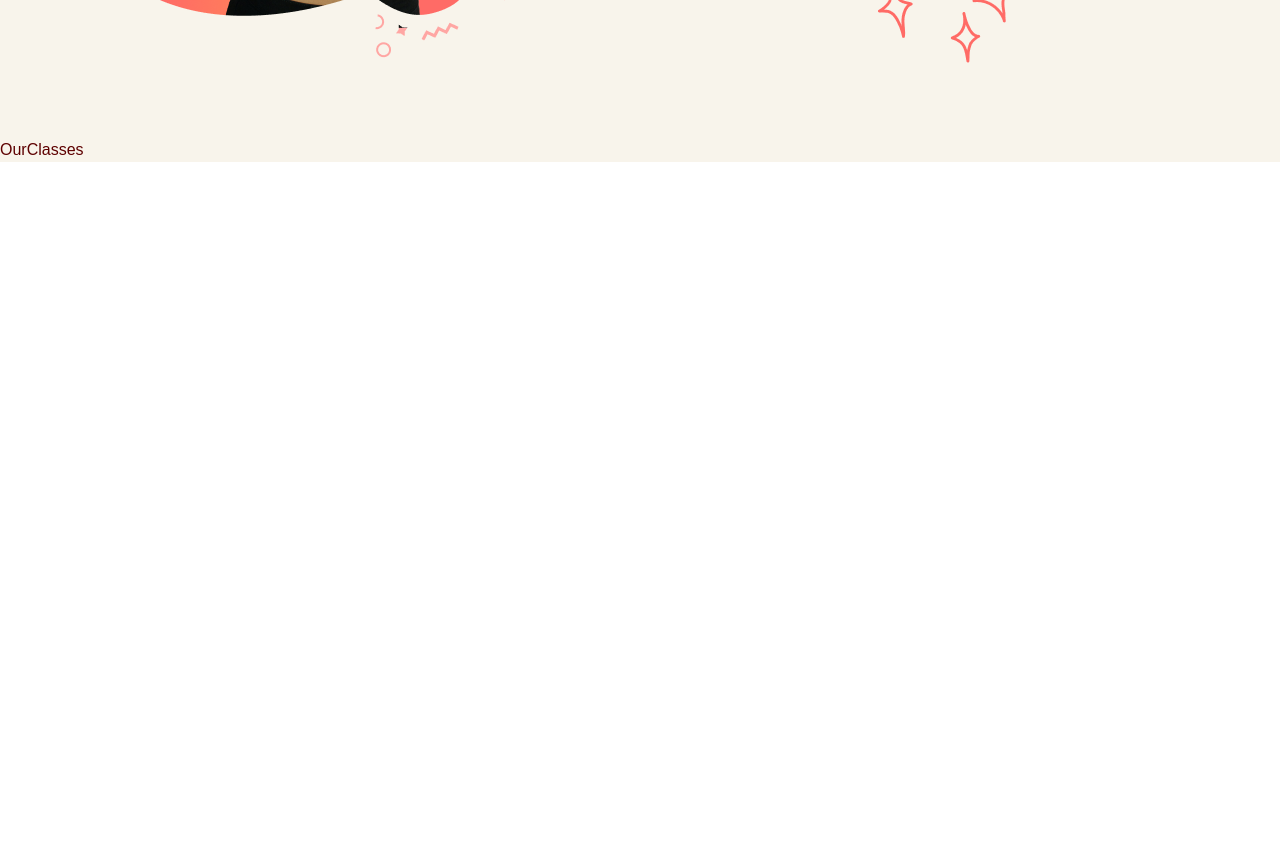
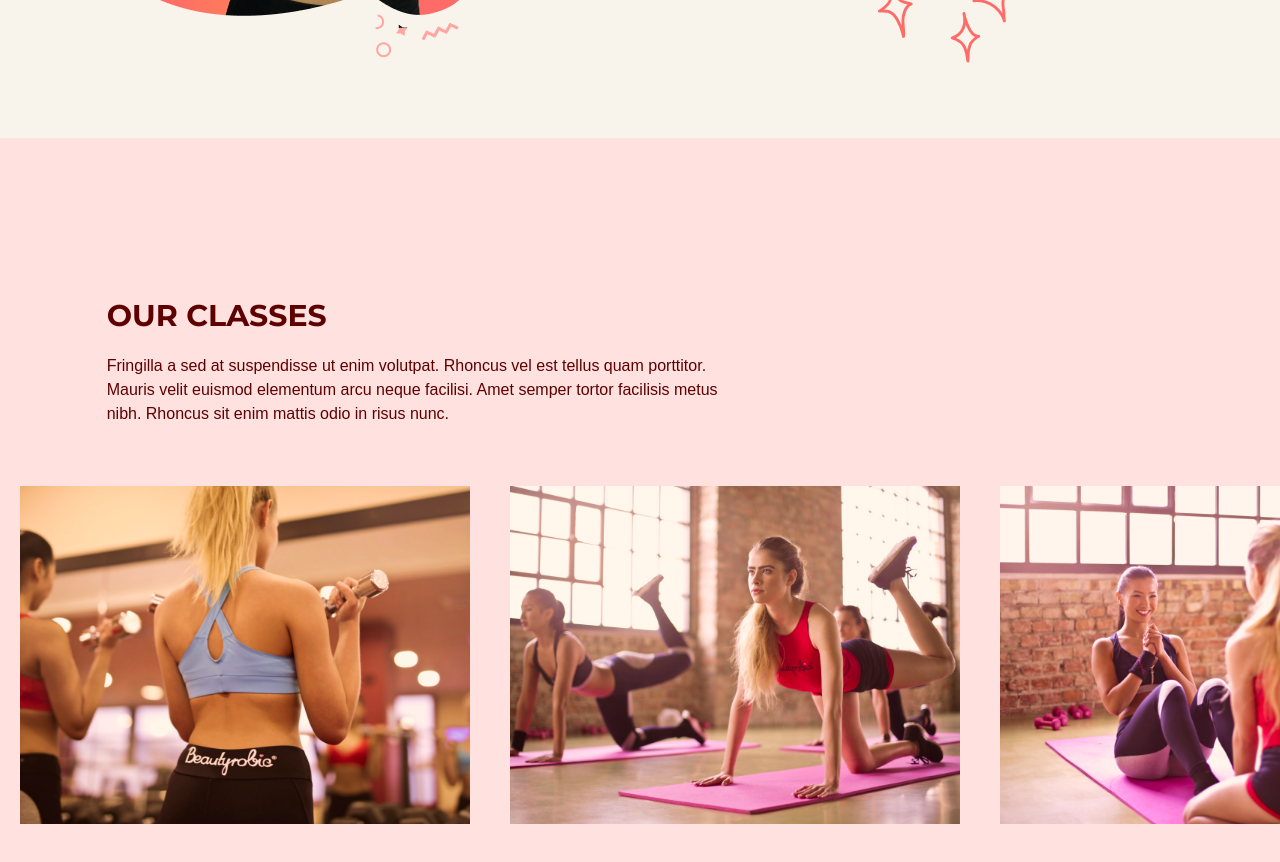
Before and after one commit to NatashaKul7/EVOGYM, a React (Vite) app in the folder evogym/: page / in a window 1280 px wide. Shown: the part 1940-2802 px from the top of the page. Before the commit the page ends 2102 px from the top, so only its background shows below. Built offline with nearby package versions, Linux system fonts and the light colour scheme.

Commit message:
updated OurClasses

```diff
--- /dev/null
+++ b/evogym/src/scenes/ourClasses/Class.tsx
@@ -0,0 +1,24 @@
+type Props = {
+  name: string;
+  description?: string;
+  image: string;
+};
+
+const Class = ({ name, description, image }: Props) => {
+  const overlayStyles = `p-5 absolute z-30 flex
+h-[340px] w-[450px] flex-col items-center justify-center
+whitespace-normal bg-primary-500 text-center text-white
+opacity-0 transition duration-500 hover:opacity-90`;
+
+  return (
+    <li className="relative mx-5 inline-block h-[380px] w-[450px]">
+      <div className={overlayStyles}>
+        <p className="text-2xl">{name}</p>
+        <p className="mt-5">{description}</p>
+      </div>
+        <img src={image} alt={`${image}`} />
+    </li>
+  );
+};
+
+export default Class;
--- a/evogym/src/scenes/ourClasses/index.tsx
+++ b/evogym/src/scenes/ourClasses/index.tsx
@@ -1,11 +1,95 @@
-import { SelectedPage } from "@/shared/types";
+import { motion } from "framer-motion";
+import { ClassType, SelectedPage } from "@/shared/types";
+import image1 from "@/assets/image1.png";
+import image2 from "@/assets/image2.png";
+import image3 from "@/assets/image3.png";
+import image4 from "@/assets/image4.png";
+import image5 from "@/assets/image5.png";
+import image6 from "@/assets/image6.png";
+import HText from "@/shared/HText";
+import Class from "./Class";
+
+const classes:Array<ClassType> = [
+  {
+    name: "Weight Training Classes",
+    description:
+      "Lorem ipsum dolor sit amet, consectetur adipiscing elit, sed do eiusmod tempor incididunt ut labore et dolore magna aliqua. Ut enim ad minim veniam, quis nostrud exercitation ullamco laboris nisi ut aliquip ex ea commodo consequat.",
+    image: image1,
+  },
+  {
+    name: "Yoga Classes",
+    image: image2,
+  },
+  {
+    name: "Ab Core Classes",
+    description:
+      "Lorem ipsum dolor sit amet, consectetur adipiscing elit, sed do eiusmod tempor incididunt ut labore et dolore magna aliqua. Ut enim ad minim veniam, quis nostrud exercitation ullamco laboris nisi ut aliquip ex ea commodo consequat.",
+    image: image3,
+  },
+  {
+    name: "Adventure Classes",
+    description:
+      "Lorem ipsum dolor sit amet, consectetur adipiscing elit, sed do eiusmod tempor incididunt ut labore et dolore magna aliqua. Ut enim ad minim veniam, quis nostrud exercitation ullamco laboris nisi ut aliquip ex ea commodo consequat.",
+    image: image4,
+  },
+  {
+    name: "Fitness Classes",
+    image: image5,
+  },
+  {
+    name: "Training Classes",
+    description:
+      "Lorem ipsum dolor sit amet, consectetur adipiscing elit, sed do eiusmod tempor incididunt ut labore et dolore magna aliqua. Ut enim ad minim veniam, quis nostrud exercitation ullamco laboris nisi ut aliquip ex ea commodo consequat.",
+    image: image6,
+  },
+];
 
 type Props = {
   setSelectedPage: (value: SelectedPage) => void;
 };
 
 const OurClasses = ({ setSelectedPage }: Props) => {
-  return <div>OurClasses</div>;
+  return (
+    <section id="ourclasses" className="w-full bg-primary-100 py-40">
+      <motion.div
+        onViewportEnter={() => setSelectedPage(SelectedPage.OurClasses)}
+      >
+        <motion.div
+          className="mx-auto w-5/6"
+          initial="hidden"
+          whileInView="visible"
+          viewport={{ once: true, amount: 0.5 }}
+          transition={{ duration: 0.5 }}
+          variants={{
+            hidden: { opacity: 0, x: -50 },
+            visible: { opacity: 1, x: 0 },
+          }}
+        >
+          <div className="md:w-3/5">
+            <HText>OUR CLASSES</HText>
+            <p className="py-5">
+              Fringilla a sed at suspendisse ut enim volutpat. Rhoncus vel est
+              tellus quam porttitor. Mauris velit euismod elementum arcu neque
+              facilisi. Amet semper tortor facilisis metus nibh. Rhoncus sit
+              enim mattis odio in risus nunc.
+            </p>
+          </div>
+        </motion.div>
+        <div className="mt-10 h-[353px] w-full overflow-x-auto overflow-y-hidden">
+          <ul className="w-[2800px] whitespace-nowrap">
+            {classes.map((item, index) => (
+              <Class
+              key={`${item.name}-${index}`}
+              name={item.name}
+              description={item.description}
+              image={item.image}
+              />
+            ))}
+          </ul>
+        </div>
+      </motion.div>
+    </section>
+  );
 };
 
 export default OurClasses;
--- a/evogym/src/shared/types.ts
+++ b/evogym/src/shared/types.ts
@@ -10,3 +10,9 @@
   title: string;
   description: string;
 }
+
+export interface ClassType {
+  name: string;
+  description?: string;
+  image: string;
+}
```
